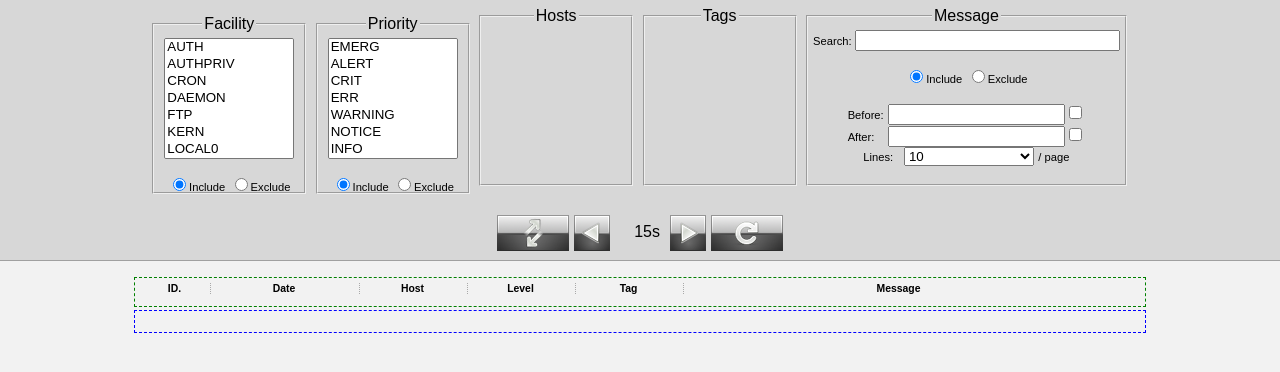
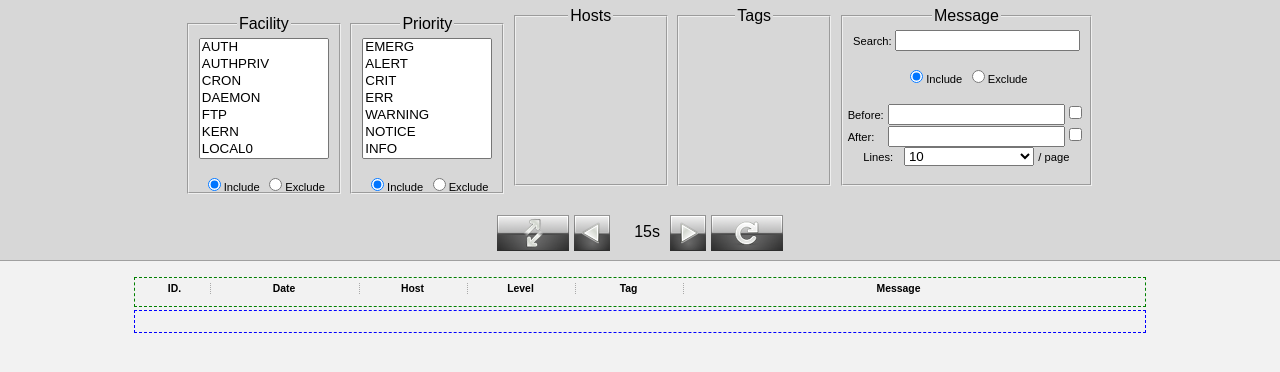
Before and after one commit to kayapo/logWalker, a plain HTML site: page html/index.html in a window 1280 px wide. Drawn offline with Linux system fonts and the light colour scheme; no server answers.

Commit message:
Search inputfield size modify

```diff
--- a/html/index.html
+++ b/html/index.html
@@ -60,7 +60,7 @@
                   <fieldset id="tags" class="fset1"><legend>Tags</legend></fieldset>
                   <fieldset class="fset2">
                       <legend>Message</legend>
-                      <label>Search: </label><input type="text" size="30" name="message" />
+                      <label>Search: </label><input type="text" size="20" name="message" />
                       <p>
                           <input type="radio" checked value="include" name="includeMessage" /><label>Include</label>
                           <input type="radio" value="exclude" name="includeMessage" /><label>Exclude</label>
```
